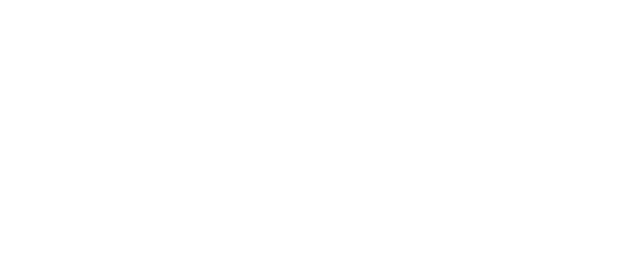
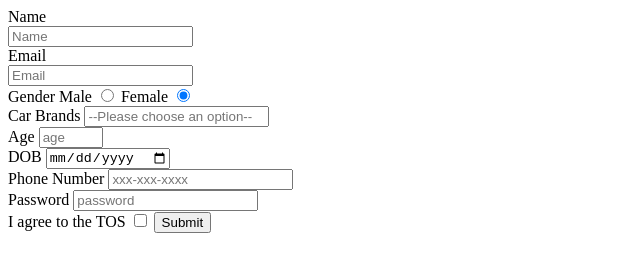
Before and after one commit to acciojob/signup-form-car-sangat786, a website: page main.html in a window 1280 px wide. Shown: the whole page, without its empty margins (0-640 px from the left). Drawn offline with Linux system fonts and the light colour scheme.

Commit message:
created a submission

```diff
--- a/main.html
+++ b/main.html
@@ -10,7 +10,38 @@
 	<!-- the entire body must be written by student -->
     <script type="text/javascript" src="./script.js">
 </script>
+ <form method="post">
+        <label for="name"> Name</label>
+        <br><input type="text" name="Name" id="name" placeholder="Name"  required>
+        <br><label for="Email">Email</label>
+        <br>
+        <input type="email" name="Email" id="Email" placeholder="Email" required>
+        <br><label for="gender_m">Gender  Male</label>
+        <input type="radio" name="radio" id="male"checked required>
+        <label for="gender_f"> Female</label>
+        <input type="radio" name="radio" id="female" checked  required>
+        <br>
+        <label for="cars">Car Brands</label>
+        <input type="Select" name="cars_select" id="cars" placeholder="--Please choose an option--" required>
+        <br>
+        <label for="age"> Age</label>
+        <input type="number" name="AGE" id="age" placeholder="age" required min="1" max="100">
+        <br>
+          <label for="dob">DOB</label>
+        <input type="date" name="DOB" id="dob"  required>
+        <br>
+        <label for="tel">Phone Number</label>
+        <input type="tel" name="Phone number" id="tel" placeholder="xxx-xxx-xxxx">
+        <br>
+        <label for="password"> Password</label>
+        <input type="password" name="password" id="password" placeholder="password" required>
+        <br>
+        <label for="TOS">I agree to the TOS</label>
+        <input type="checkbox" name="I agree to the TOS" id="TOS" required>
 
+
+        <input type="submit">
+         </form>
 </body>
 
 </html>
```
